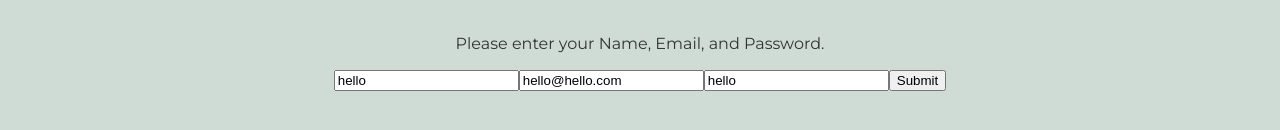
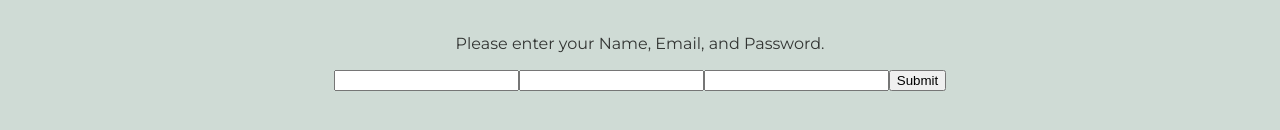
Before and after one commit to BW-AnywhereFitness-TT32/front-end, a React (Create React App) app in the folder anywhere-fitness/: page /signup in a window 1280 px wide. Shown: the part 182-312 px from the top of the page. Built offline with nearby package versions, Linux system fonts and the light colour scheme; a web font is replaced by a local one.

Commit message:
Removed something unecessary

```diff
--- a/anywhere-fitness/src/components/Signup.js
+++ b/anywhere-fitness/src/components/Signup.js
@@ -26,7 +26,7 @@ import axios from 'axios';
 
 const userList = [];
 
-const initialFormValues = { name: 'hello', email: 'hello@hello.com', password: 'hello'};
+const initialFormValues = { name: '', email: '', password: ''};
 
 function Signup() {
   const [names, setNames] = useState(userList);
@@ -53,13 +53,13 @@ function Signup() {
       <h1>Anywhere Fitness Sign-up</h1>
       <p>Please enter your Name, Email, and Password.</p>
 
-      {names.map((user, index) => {
+      {/* {names.map((user, index) => {
         return(
           <div key={index}>
           {user.name}'s email is {user.email} and the password is {user.password}'
           </div>
         )
-      })}
+      })} */}
 
       <form onSubmit={submit}>
         <input
```
